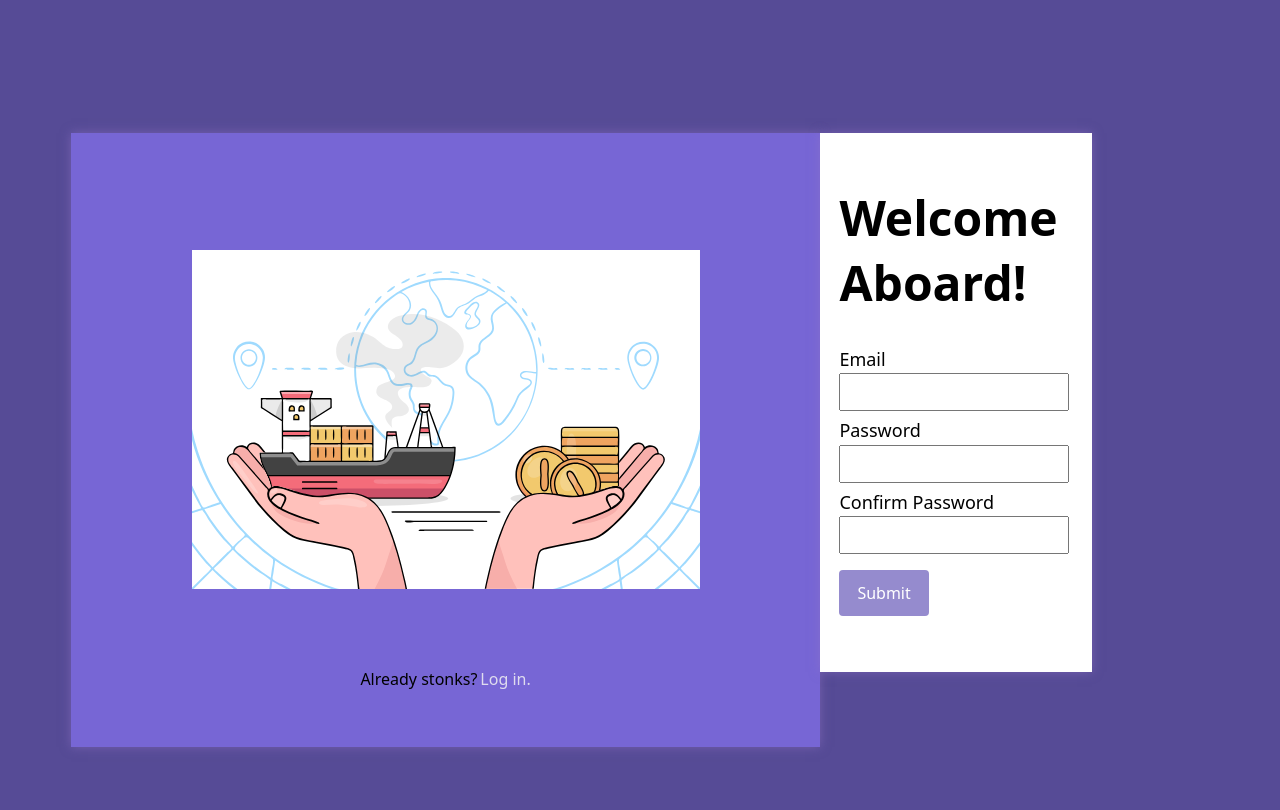
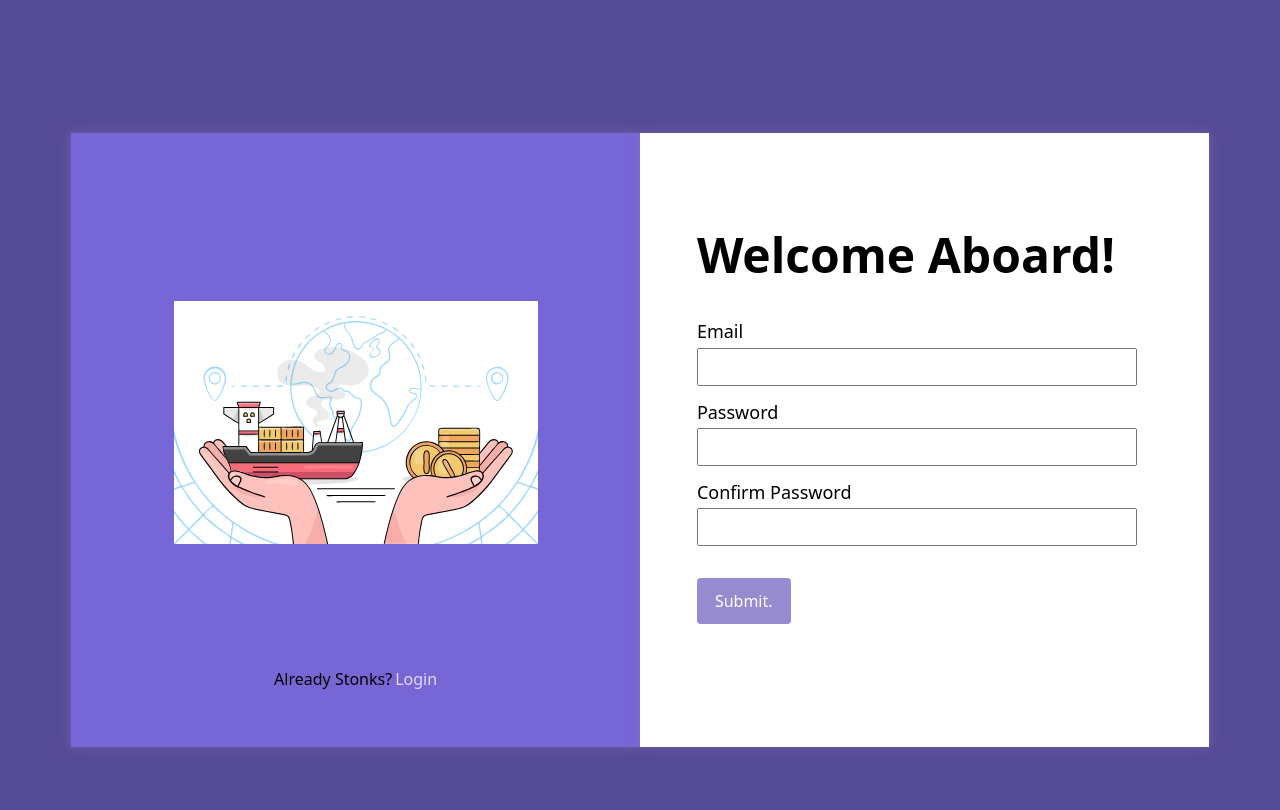
Before and after one commit to nishantak/OnlyCommodities, a Flask app: page / in a window 1280 px wide. Run offline with Flask 3, Linux system fonts and the light colour scheme.

Commit message:
Taylor Swift

```diff
--- a/website/templates/reg.html
+++ b/website/templates/reg.html
@@ -6,44 +6,39 @@
     <link rel="stylesheet" href="style/login.css">
     <script src="https://code.jquery.com/jquery-3.6.0.min.js"></script>
     <script src="script/login.js"></script>
-    <title>Sign-Up</title>
+    <title>Sign-up</title>
 </head>
 <body>
     <div class="container">
-
         <div class="box box1">
             <div class="imageholder">
-                <img id="commodity">
+                <img id="commodity" src="image.jpg" alt="Commodity">
             </div>
-            <div class="text">Already stonks?<a id="login" href="/login.html" style="padding-left: 3px;">Log in.</a></div>
+            <div class="text">Already Stonks?<a id="register" href="login.html" style="padding-left: 3px;">Login</a></div>
         </div>
-
-        <main>
         <div class="box box2">
-                <h1 style="text-align: left; font-size: xxx-large;">Welcome Aboard!</h1>
+            <h1>Welcome Aboard!</h1>
             <div class="form">
                 <div id="form-message"></div>
                 <form id="login-form">
                     <div class="input-field">
-                            <label for="email">Email</label><br>
-                            <input type="email" id="email" required>
+                        <label for="email" class="form__label">Email</label><br>
+                        <input type="email" class="form__field" id="email" required>
                     </div>
                     <div class="input-field">
-                            <label for="password">Password</label><br>
-                            <input type="password" id="password" required>
+                        <label for="password" class="form__label">Password</label><br>
+                        <input type="password" class="form__field" id="password" required>
                     </div>
                     <div class="input-field">
-                            <label for="email">Confirm Password</label><br>
-                            <input type="email" id="email" required>
+                        <label for="password" class="form__label">Confirm Password</label><br>
+                        <input type="password" class="form__field" id="password" required>
                     </div>
                     <div class="button-field">
-                            <button type="submit">Submit</button>
+                        <button type="submit">Submit.</button>
                     </div>
                 </form>
             </div>
         </div>
-        </main>
-
     </div>
 </body>
 </html>
--- a/website/templates/style/login.css
+++ b/website/templates/style/login.css
@@ -70,7 +70,7 @@ label{
 }
 
 h1{
-    text-align: center;
+    text-align: left;
     font-size: xxx-large;
 }
 
```
Lines whose indentation alone changed are shown as unchanged.
